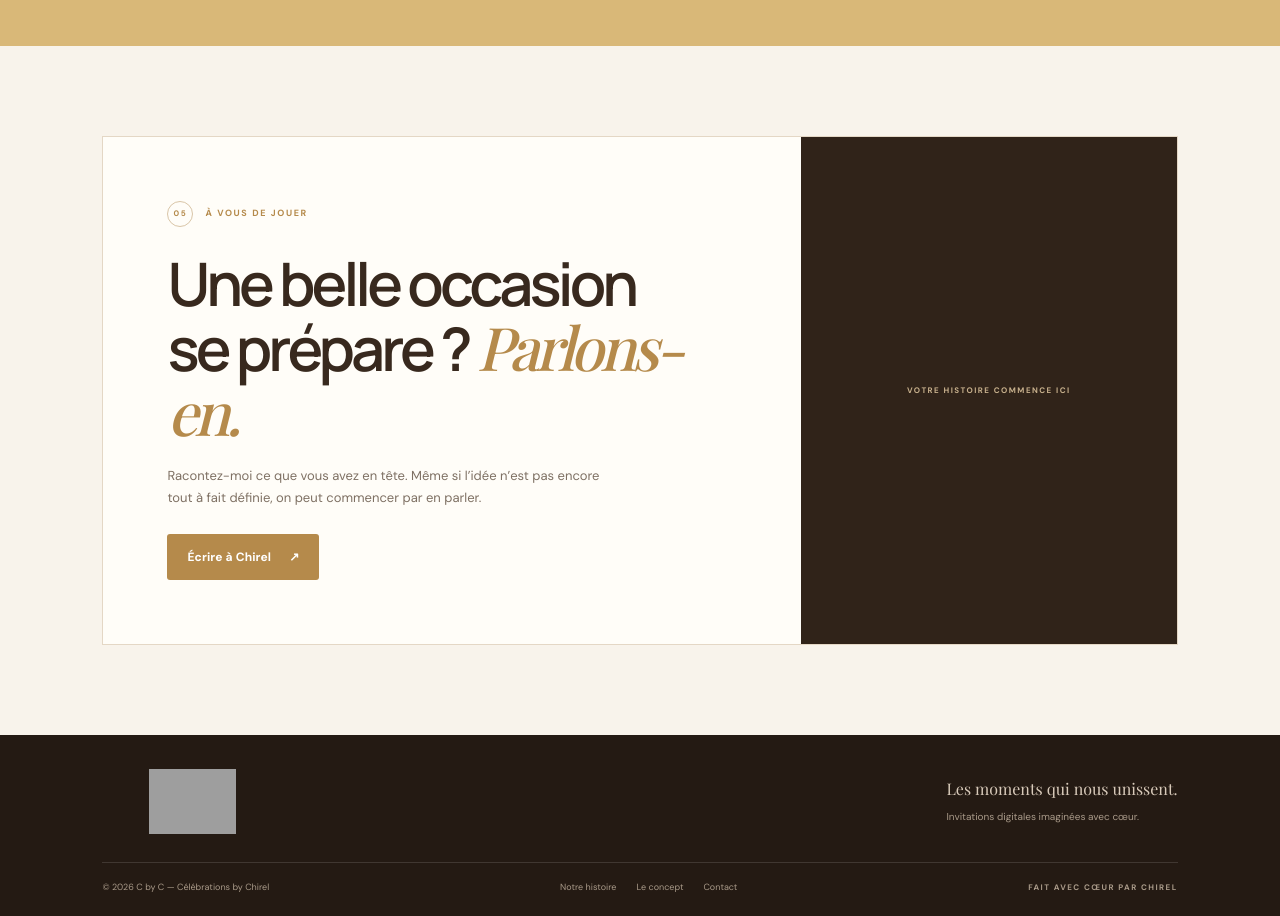
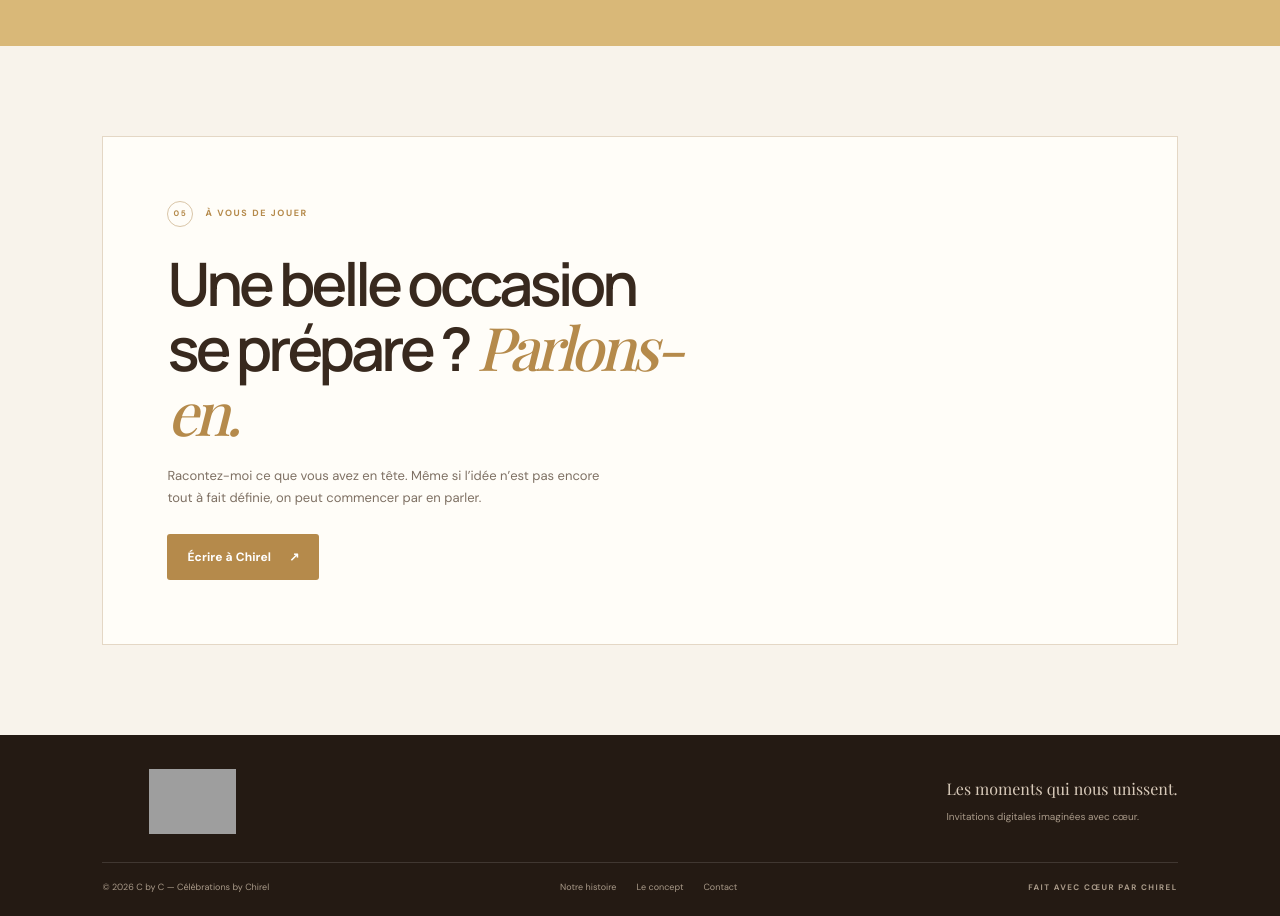
Before and after one commit to chirelhalioua/C-by-C, a Nuxt app: page / in a window 1280 px wide. Shown: the part 3720-4636 px from the top of the page. Built offline with nearby package versions, Linux system fonts and the light colour scheme; grey boxes are pictures that could not be loaded; a web font is replaced by a local one.

Commit message:
Remove brown contact panel block

```diff
--- a/app.vue
+++ b/app.vue
@@ -117,7 +117,7 @@ const steps = [
       <section id="contact" class="contact-section section-pad">
         <div class="contact-panel">
           <div class="contact-copy"><div class="section-eyebrow"><span>05</span> À VOUS DE JOUER</div><h2>Une belle occasion<br>se prépare ? <span>Parlons-en.</span></h2><p>Racontez-moi ce que vous avez en tête. Même si l’idée n’est pas encore tout à fait définie, on peut commencer par en parler.</p><a class="button button-gold" href="mailto:contact@chirelhalioua.fr">Écrire à Chirel <span>↗</span></a></div>
-          <div class="contact-side"><span>VOTRE HISTOIRE COMMENCE ICI</span></div>
+
         </div>
       </section>
     </main>
```
